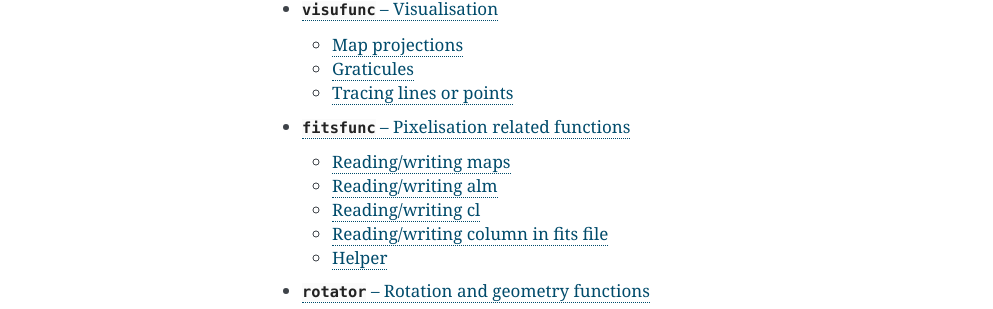
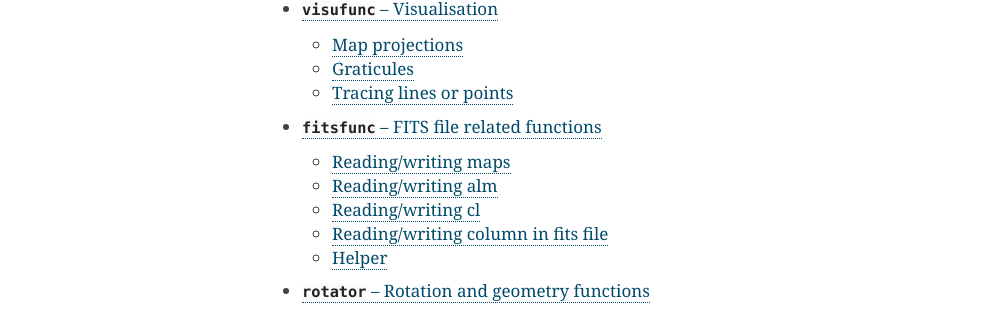
Before and after one commit to healpy/healpy, a Sphinx documentation site: the page built from doc/index.rst, in a window 1280 px wide. Shown: the part 744-1053 px from the top of the page, without its empty margins (148-1141 px from the left). Built offline with Sphinx 7.4.7, drawn with Linux system fonts in a browser that asks for light colours; the version number is read from the project's files by our own code.

Commit message:
Fixed typo in title of fitsfunc documentation

```diff
--- a/doc/healpy_fits.rst
+++ b/doc/healpy_fits.rst
@@ -3,7 +3,7 @@
 .. currentmodule:: healpy.fitsfunc
 
 
-:mod:`fitsfunc` -- Pixelisation related functions
+:mod:`fitsfunc` -- FITS file related functions
 ==================================================
 
 Reading/writing maps
```
